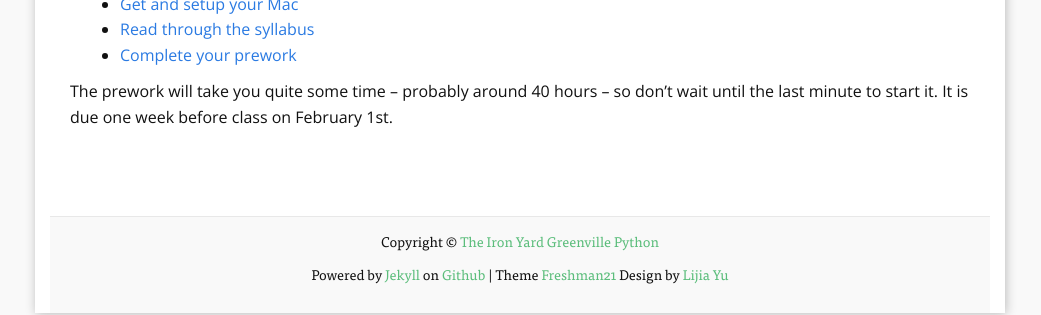
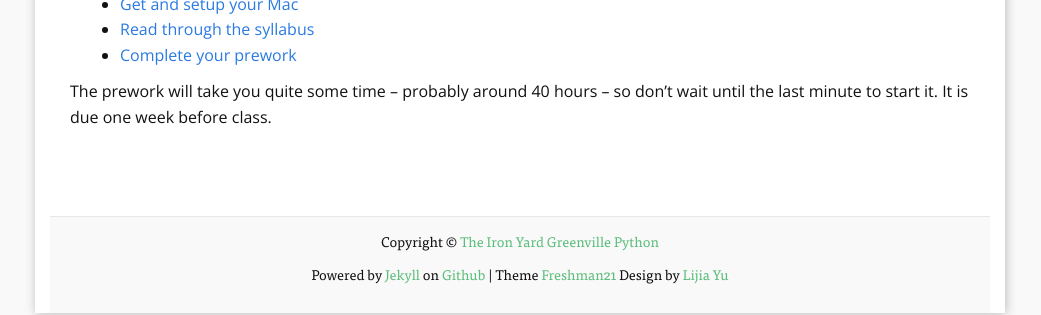
Before and after one commit to tiy-gvl-python/tiy-gvl-python.github.io, a Jekyll site: the page built from a_home.md, in a window 1280 px wide. Shown: the part 304-619 px from the top of the page, without its empty margins (120-1161 px from the left). Built offline with Jekyll 4.4.1, drawn with Linux system fonts in a browser that asks for light colours; nearby versions of some CDN libraries.

Commit message:
Update a_home.md

```diff
--- a/a_home.md
+++ b/a_home.md
@@ -12,4 +12,4 @@ semester.  Before class, you're going to need to do a few things to get ready:
 * [Complete your prework](prework/)
 
 The prework will take you quite some time -- probably around 40 hours -- so don't wait until the
-last minute to start it. It is due one week before class on February 1st.
+last minute to start it. It is due one week before class.
```
